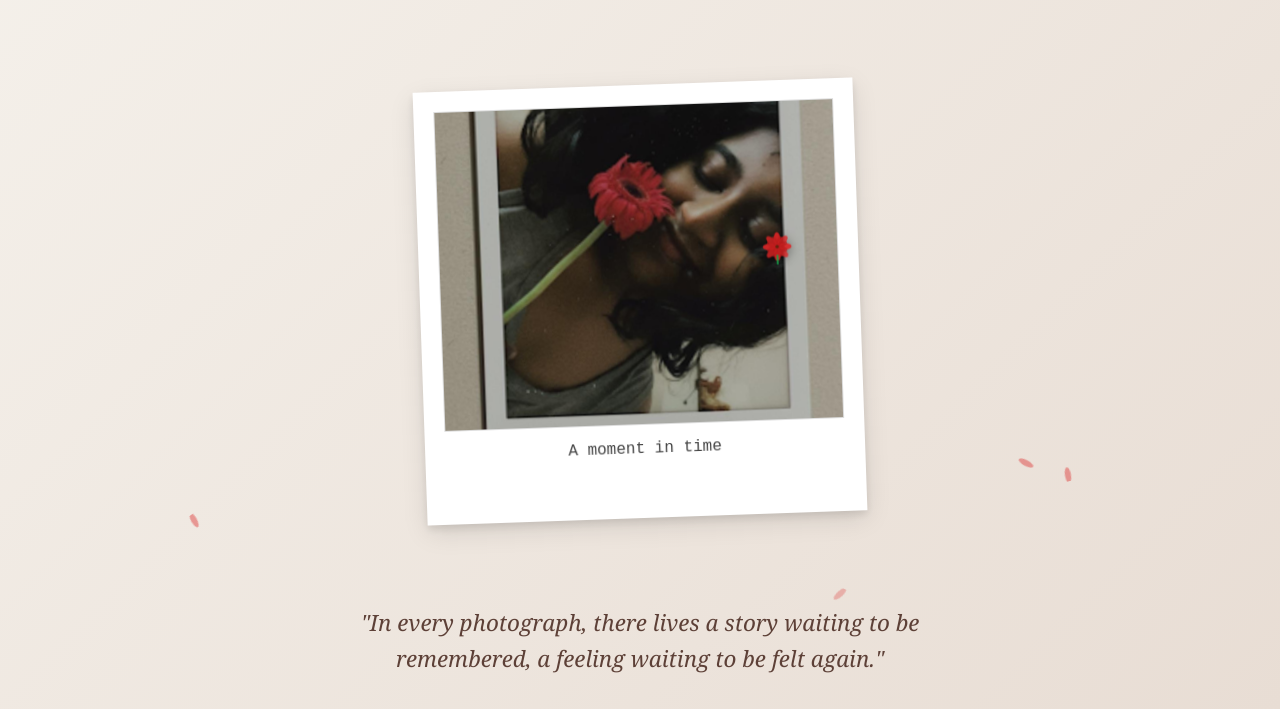
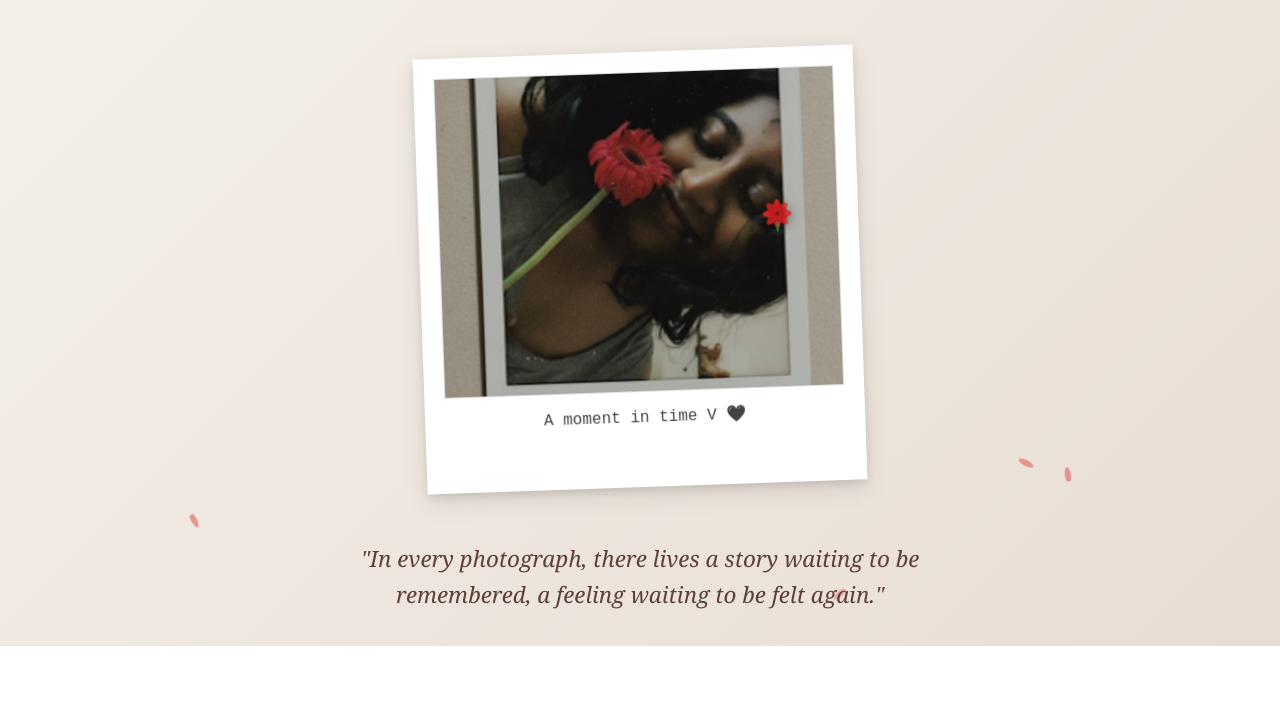
Before and after one commit to Alphacode14052004/RoseDay, a plain HTML site: page index.html in a window 1280 px wide. Shown: the part 154-863 px from the top of the page. After the commit the page ends 800 px from the top, so only its background shows below. Drawn offline with Linux system fonts and the light colour scheme.

Commit message:
Update index.html

```diff
--- a/index.html
+++ b/index.html
@@ -60,7 +60,7 @@
 
         header {
             text-align: center;
-            margin-bottom: 4rem;
+            margin-bottom: 2rem;
             animation: fadeInDown 1s ease-out;
         }
 
@@ -194,7 +194,7 @@
 
         .quote {
             text-align: center;
-            margin-top: 4rem;
+            margin-top: 2rem;
             font-size: 1.4rem;
             color: #5d4037;
             font-style: italic;
@@ -288,7 +288,7 @@
                             </svg>
                         </div>
                     </div>
-                <div class="photo-caption">A moment in time</div>
+                <div class="photo-caption">A moment in time V 🖤</div>
             </div>
         </div>
 
```
